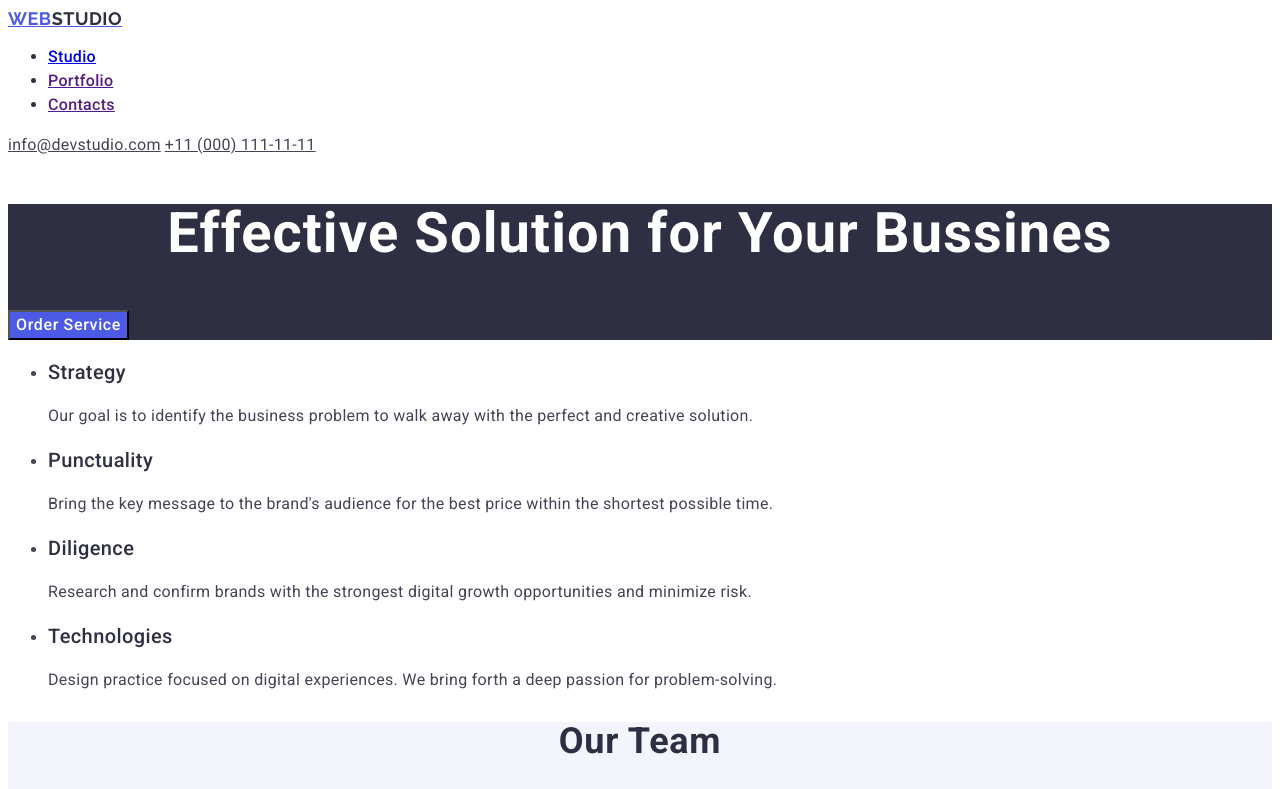
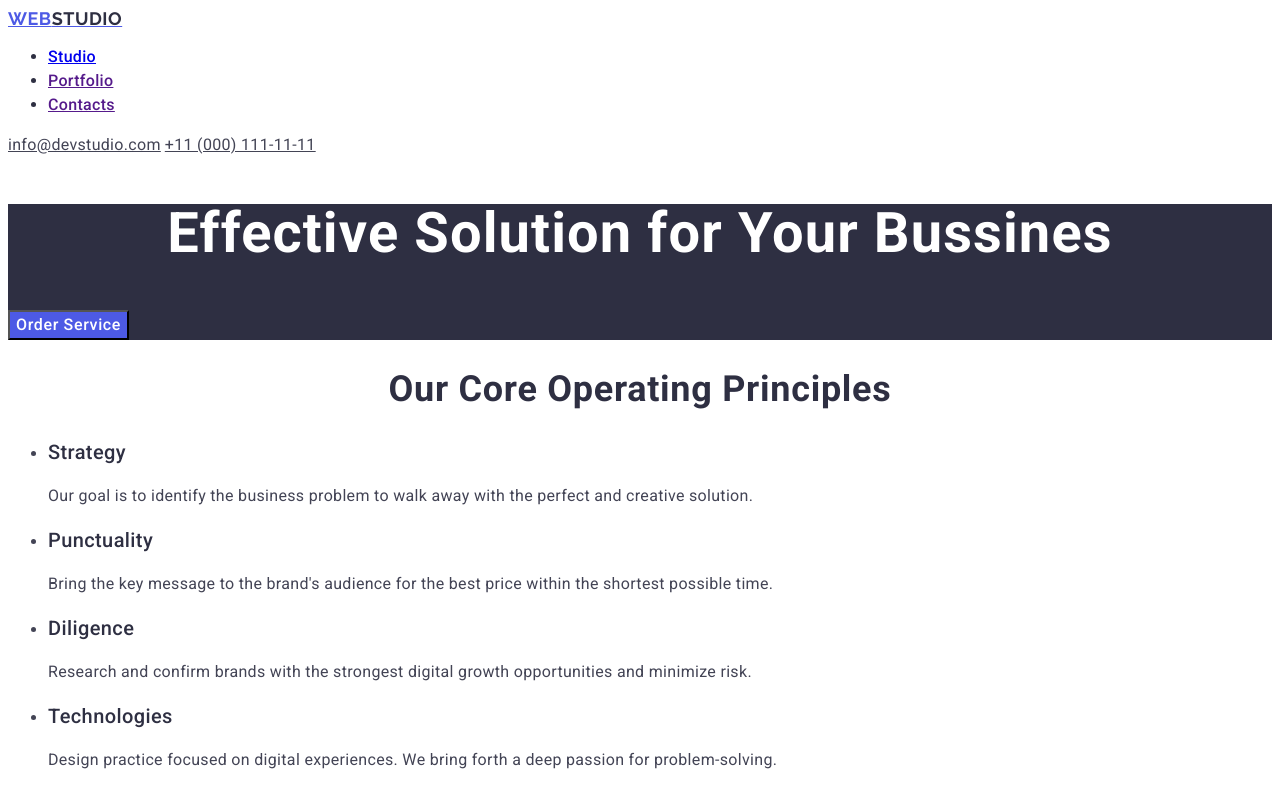
Before and after one commit to call-connected/goit-markup-hw-02, a plain HTML site: page index.html in a window 1280 px wide. Shown: the top 789 px of the page. Drawn offline with Linux system fonts and the light colour scheme.

Commit message:
Update index.html

```diff
--- a/index.html
+++ b/index.html
@@ -43,6 +43,7 @@
       </section>
       <!-- перша секція -->
       <section>
+        <h2 class="section_h_two">Our Core Operating Principles</h2>
         <ul>
           <li>
             <h3 class="section_h">Strategy</h3>
```
